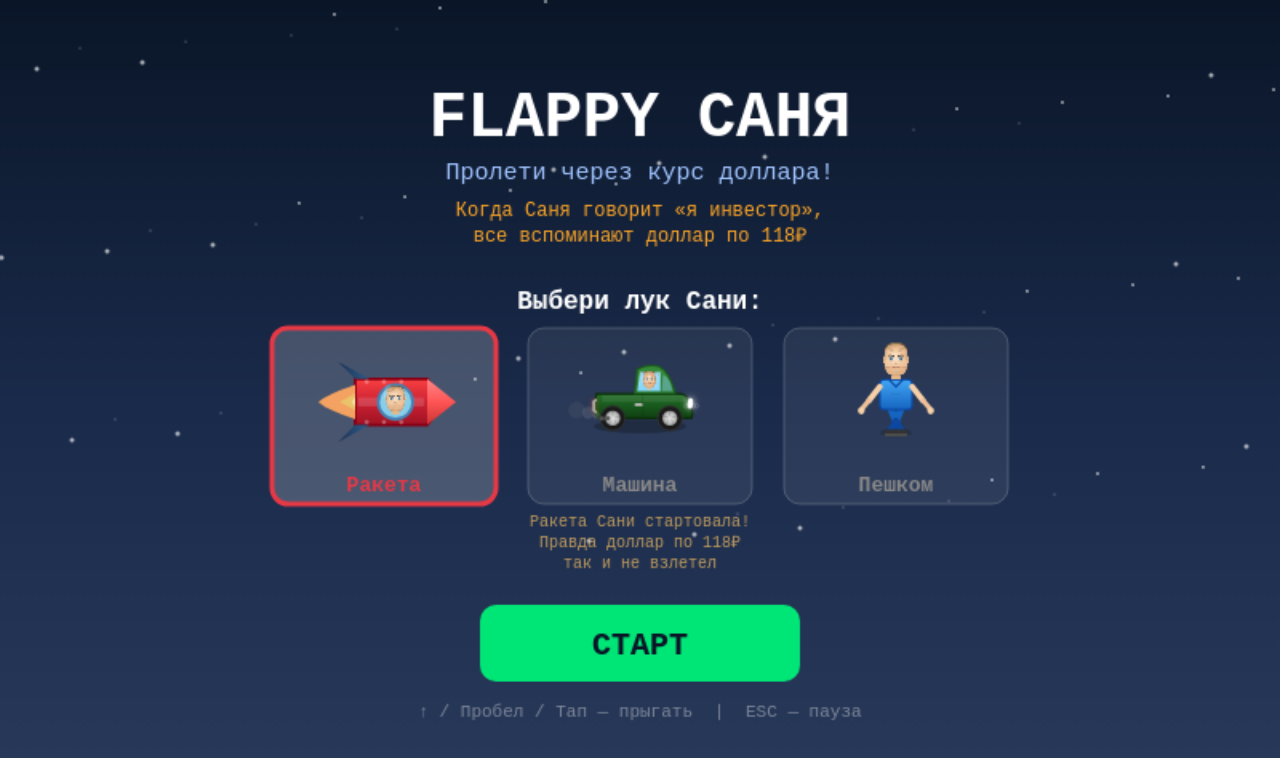
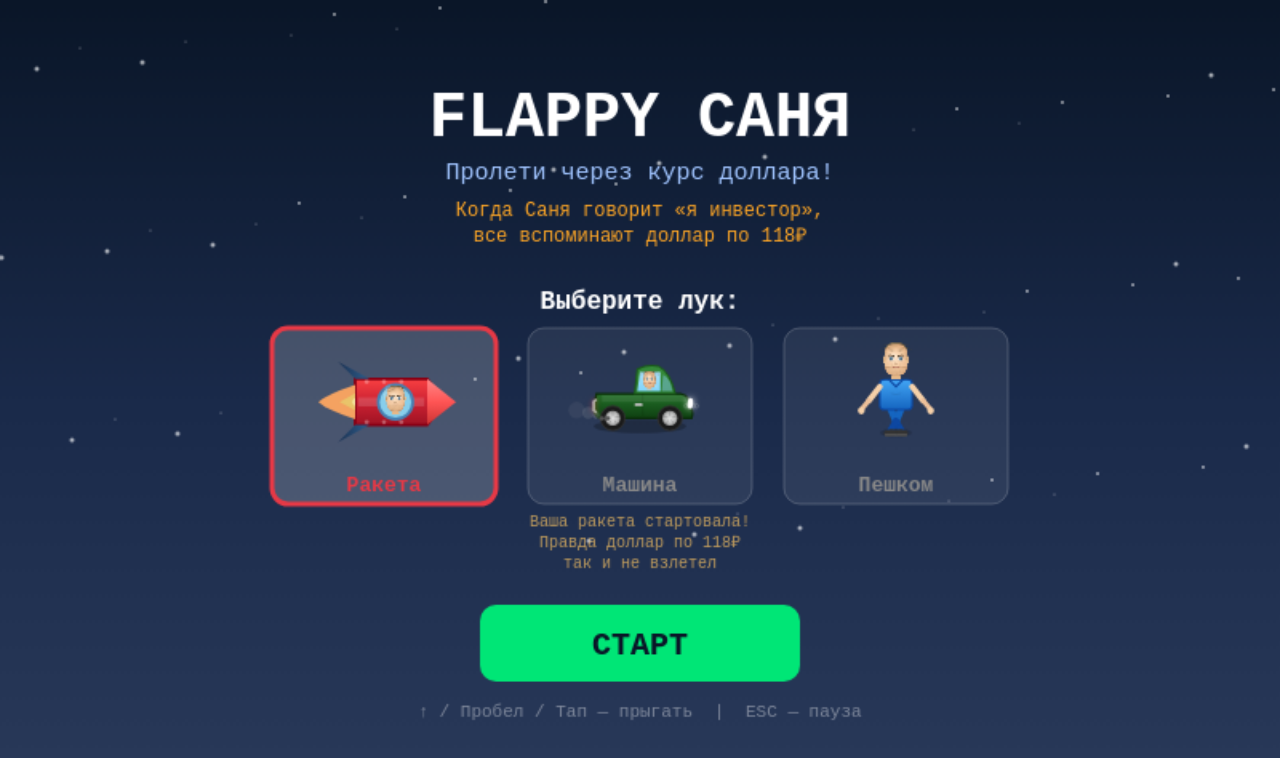
Before and after one commit to maresov/flappy-sanya, a plain HTML site: page index.html in a window 1280 px wide. Drawn offline with Linux system fonts and the light colour scheme.

Commit message:
Шутки скинов на «вы», «Выберите лук», «ВЫ КУПИЛИ ТУТ» (#4)
* Заменить «Выбери лук Сани» на «Выберите лук» и шутки скинов на «вы»

- Заголовок выбора персонажа: «Выберите лук:»
- Шутки под выбором скина переписаны от лица игрока (вы)
- Стартовые шутки, Game Over и остальное не тронуто

https://claude.ai/code/session_014hLvxFP9pdjSmxzUkEqPcK

* Заменить «САНЯ КУПИЛ ТУТ» на «ВЫ КУПИЛИ ТУТ» над красной линией

https://claude.ai/code/session_014hLvxFP9pdjSmxzUkEqPcK

---------

Co-authored-by: Claude <noreply@anthropic.com>

```diff
--- a/index.html
+++ b/index.html
@@ -100,21 +100,21 @@ const JOKES_START = [
 const JOKES_SKIN = [
   // Rocket jokes
   [
-    "Саня на ракете!\nК сожалению, доллар летит\nв обратную сторону...",
-    "Ракета Сани стартовала!\nПравда доллар по 118₽\nтак и не взлетел",
-    "Саня запустил ракету!\nЖаль, его инвестиции\nтак и остались на земле",
+    "Вы на ракете!\nК сожалению, доллар летит\nв обратную сторону...",
+    "Ваша ракета стартовала!\nПравда доллар по 118₽\nтак и не взлетел",
+    "Вы запустили ракету!\nЖаль, ваши инвестиции\nтак и остались на земле",
   ],
   // Car jokes
   [
-    "Саня за рулём! Может хоть\nот курса 118₽ удастся уехать",
-    "Саня сел в машину.\nНа бензин тратит меньше,\nчем потерял на долларе",
-    "Саня на тачке! Тачку купил\nна рубли, которые не потратил\nна доллар... а нет, потратил",
+    "Вы за рулём! Может хоть\nот курса 118₽ удастся уехать",
+    "Вы сели в машину.\nНа бензин тратите меньше,\nчем потеряли на долларе",
+    "Вы на тачке! Тачку купили\nна рубли, которые не потратили\nна доллар... а нет, потратили",
   ],
   // Walk jokes
   [
-    "Саня идёт пешком.\nВсю машину продал,\nчтобы закупить доллар по 118₽",
+    "Вы идёте пешком.\nВсю машину продали,\nчтобы закупить доллар по 118₽",
     "Пешком, как и положено\nчеловеку, купившему доллар\nна самом пике",
-    "Саня идёт пешком — на такси\nне хватает после покупки\nдоллара по 118₽",
+    "Вы идёте пешком — на такси\nне хватает после покупки\nдоллара по 118₽",
   ],
 ];
 
@@ -1045,7 +1045,7 @@ function drawCeiling() {
   // Label
   ctx.fillStyle = '#ff1744';
   ctx.font = `bold ${IS_PORTRAIT ? 14 : 11}px monospace`;
-  ctx.fillText('118₽ — САНЯ КУПИЛ ТУТ', IS_PORTRAIT ? 12 : 10, ceilingY - (IS_PORTRAIT ? 8 : 5));
+  ctx.fillText('118₽ — ВЫ КУПИЛИ ТУТ', IS_PORTRAIT ? 12 : 10, ceilingY - (IS_PORTRAIT ? 8 : 5));
 }
 
 function drawHUD() {
@@ -1164,7 +1164,7 @@ function drawMenu() {
     // Skin label
     ctx.fillStyle = '#fff';
     ctx.font = 'bold 22px monospace';
-    ctx.fillText('Выбери лук Сани:', cx, y + 20);
+    ctx.fillText('Выберите лук:', cx, y + 20);
     y += 28 + gap;
 
     // 3 near-square cards
@@ -1262,7 +1262,7 @@ function drawMenu() {
 
     ctx.fillStyle = '#fff';
     ctx.font = 'bold 16px monospace';
-    ctx.fillText('Выбери лук Сани:', cx, nextY + 20);
+    ctx.fillText('Выберите лук:', cx, nextY + 20);
     const skinStartY = nextY + 32;
 
     const bw = 140, bh = 110, gap = 20;
```
